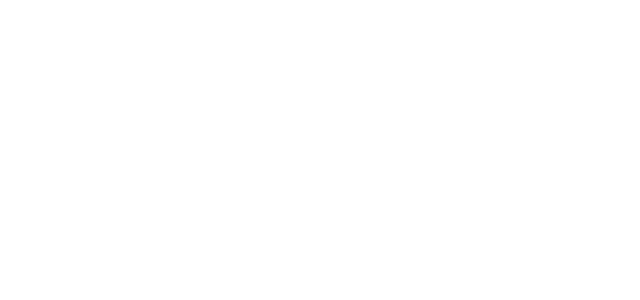
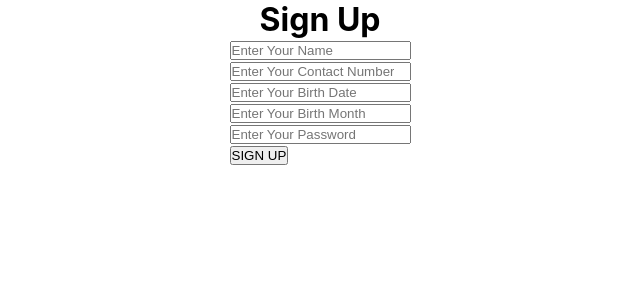
Before and after one commit to pranjal-sarkar/family-website-frontend, a React (Create React App) app: page /sign-up in a window 1280 px wide. Shown: the top 300 px of the page, without its empty margins (320-960 px from the left). Built offline with nearby package versions, Linux system fonts and the light colour scheme.

Commit message:
Frontend | Added Login and SignUp Functionality

```diff
--- a/src/Components/Login Credentials/Login.tsx
+++ b/src/Components/Login Credentials/Login.tsx
@@ -24,9 +24,13 @@ const Login = () => {
     console.log(password);
   }
 
-  const handleSubmit = async (event) => {
+  const loginSubmit = async (event) => {
     event.preventDefault();
 
+    // console.log("first");
+    // navigate("/");
+
+    try {
       console.log(contactNumber);
       console.log(password);
 
@@ -36,14 +40,23 @@ const Login = () => {
       }
 
       const response = await axios.post("https://ekata-backend.onrender.com/api/v1.0.0/authentication/member-login", params);
+      // const response = await axios.post("http://localhost:8000/api/v1.0.0/authentication/member-login", params);
 
       console.log(response);
 
-    // storing JWT Token in
+      // storing JWT Token in local storage
       localStorage.setItem('key', response.data.token);
+      localStorage.setItem('name', response.data.name);
 
       if(response.data.data === "Successful Login"){
-      await navigate("/");
+        console.log("In the function to navigate(1)");
+        navigate("/");
+        console.log("In the function to navigate(2)");
+      }
+
+
+    } catch (error) {
+      alert("There was some problem with the Login");
     }
   }
 
@@ -52,7 +65,7 @@ const Login = () => {
       <div className="login-components">
         <h1>LOGIN</h1>
         <div className="form-tag">
-          <form onSubmit={handleSubmit}>
+          <form>
             <div className="contact-input">
               <input type="number" placeholder='Enter Your Contact Number' onChange={handleChangeContact} />
             </div>
@@ -62,7 +75,7 @@ const Login = () => {
             </div>
 
             <div className="login-submit-button">
-              <button type="submit">LOGIN</button>
+              <button type="submit" onClick={loginSubmit}>LOGIN</button>
             </div>
           </form>
         </div>
--- a/src/Pages/Home Page/Home.tsx
+++ b/src/Pages/Home Page/Home.tsx
@@ -1,4 +1,4 @@
-import React from 'react';
+import React, { useEffect, useState } from 'react';
 import './Home.css';
 
 // importing components
@@ -8,8 +8,14 @@ import ActionAreaCard from '../../Components/Cards/Card.tsx';
 
 // importing images
 import account_image from '../../Assets/Account_Image.png';
+import axios from 'axios';
 
 const Home = () => {
+  // const [name, setName] = useState();
+
+  // get the name
+  const fetchedName = localStorage.getItem('name');
+
   return (
     <>
         <ResponsiveAppBar />
@@ -19,7 +25,7 @@ const Home = () => {
         </div>
 
         <div className="account-name-heading">
-            <h1>Welcome Tatai</h1>
+            <h1>Welcome {fetchedName}</h1>
         </div>
 
         <div className="cards">
--- a/src/Pages/Sign Up/SignUp.tsx
+++ b/src/Pages/Sign Up/SignUp.tsx
@@ -1,10 +1,116 @@
 import React from 'react'
 import "./SignUp.css";
 
+// import react hooks
+import { useState } from 'react';
+
+// import packages
+import axios from 'axios';
+import { useNavigate } from 'react-router-dom';
+
 const SignUp = () => {
+  const [name, setName] = useState();
+  const [contactNumber, setContactNumber] = useState();
+  const [birthdate, setBirthdate] = useState();
+  const [birthmonth, setBirthmonth] = useState();
+  const [password, setPassword] = useState();
+
+  const navigate = useNavigate();
+
+  const handleChangeName = (event) => {
+    setName(event.target.value);
+    console.log(name);
+  }
+
+  const handleChangeContact = (event) => {
+    setContactNumber(event.target.value);
+
+  }
+
+  const handleChangeBirthdate = (event) => {
+    setBirthdate(event.target.value);
+
+  }
+
+  const handleChangeBirthmonth = (event) => {
+    setBirthmonth(event.target.value);
+
+  }
+
+  const handleChangePassword = (event) => {
+    setPassword(event.target.value);
+
+  }
+
+  const signupSubmit = async (event) => {
+    event.preventDefault();
+
+    console.log(name);
+
+    try {
+      console.log("Hello");
+      console.log(name)
+      console.log(contactNumber)
+      console.log(birthdate)
+      console.log(birthmonth)
+      console.log(password)
+
+      // const response = await axios.post("http://127.0.0.1:8000/api/v1.0.0/authentication/member-signup", {
+      const response = await axios.post("https://ekata-backend.onrender.com/api/v1.0.0/authentication/member-signup", {
+        "memberName": name,
+        "contactNumber": contactNumber,
+        "birthdate": birthdate,
+        "birthMonth": birthmonth,
+        "password": password
+      })
+
+      console.log("response after posting for sign up");
+      console.log(response);
+
+      // store token in local storage
+      const token = response.data.token;
+      const accountName = response.data.name;
+      localStorage.setItem('key', token);
+      localStorage.setItem('name', accountName);
+
+      navigate("/");
+    } catch (error) {
+      console.log("There was some error adding your Name to the Database");
+    }
+  }
+
   return (
     <>
+      <div className="login-components">
+        <h1>Sign Up</h1>
+        <div className="form-tag">
+          <form>
+            <div className="name-input">
+              <input type="text" placeholder='Enter Your Name' onChange={handleChangeName} />
+            </div>
 
+            <div className="contact-input">
+              <input type="number" placeholder='Enter Your Contact Number' onChange={handleChangeContact} />
+            </div>
+
+            <div className="birthdate-input">
+              <input type="number" placeholder='Enter Your Birth Date' onChange={handleChangeBirthdate} />
+            </div>
+
+            <div className="birtmonth-input">
+              <input type="number" placeholder='Enter Your Birth Month' onChange={handleChangeBirthmonth} />
+            </div>
+
+            <div className="password-input">
+              <input type="password" placeholder='Enter Your Password' onChange={handleChangePassword} />
+            </div>
+
+            <div className="signup-submit-button">
+              <button type="submit" onClick={signupSubmit}>SIGN UP</button>
+            </div>
+          </form>
+        </div>
+      </div>
     </>
   )
 }
```
Lines whose indentation alone changed are shown as unchanged.
